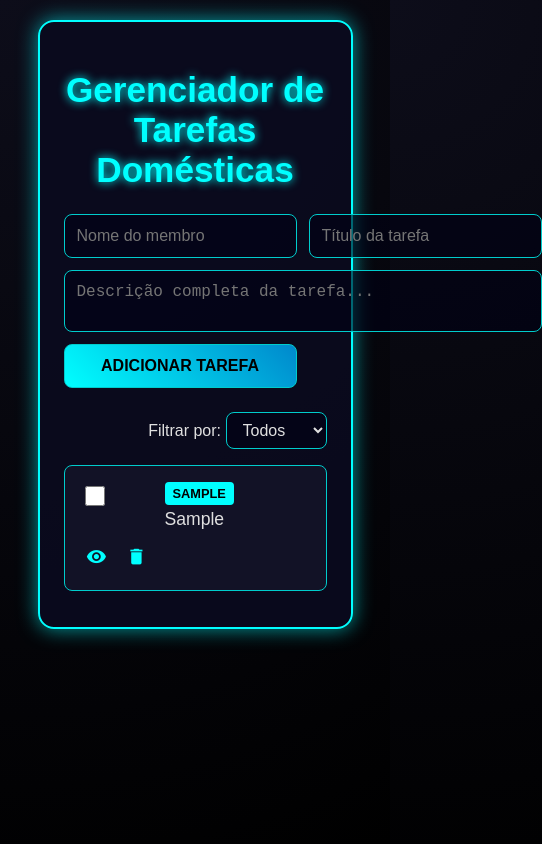
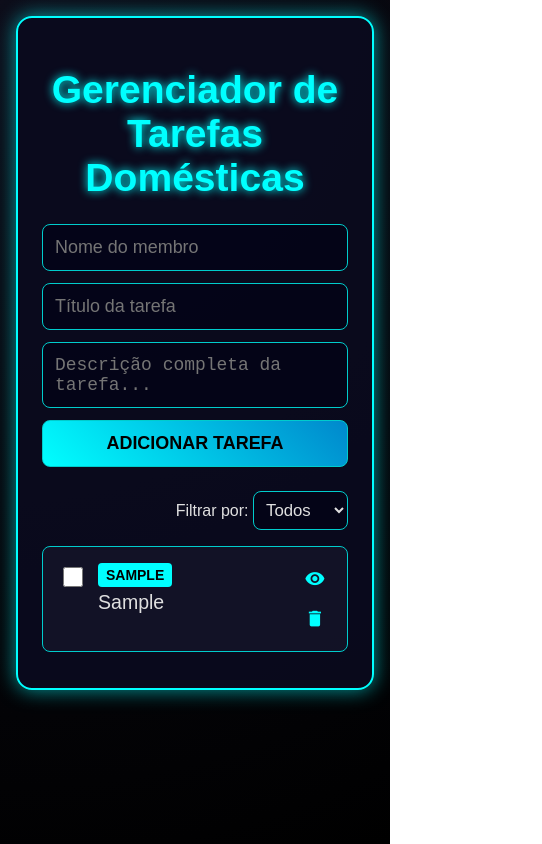
Before and after one commit to jvsouza06/gerenciador-tarefas-domesticas-solo, a plain HTML site: page index.html in a window 390 px wide. Both pictures are taken after typing "Sample", "Sample", "Sample" into the empty fields and a click on the button "ADICIONAR TAREFA". Shown: the whole page, 542 px wide, since content can reach past the window. Drawn offline with Linux system fonts and the light colour scheme.

Commit message:
Melhora layout responsivo e ajusta comportamentos de checkbox

```diff
--- a/style.css
+++ b/style.css
@@ -14,7 +14,7 @@
 *, *::before, *::after { box-sizing: border-box; }
 body {
   margin: 0;
-    padding: 20px;
+  padding: 1rem;
   font-family: 'Orbitron', sans-serif;
   background: radial-gradient(circle at top left, var(--bg-dark), #000);
   color: var(--text-light);
@@ -25,26 +25,26 @@
 }
 .container {
   background: var(--bg-panel);
-    width: 90%; max-width: 700px;
+  width: 100%; max-width: 900px;
   border: 2px solid var(--accent);
   border-radius: 16px;
-    padding: 24px;
+  padding: 1.5rem;
   box-shadow: 0 0 20px rgba(0,255,255,0.6);
   animation: glow 2s ease-in-out infinite alternate;
 }
 @keyframes glow { to { box-shadow: 0 0 40px rgba(0,255,255,0.8); } }
 h1 {
   text-align: center;
-    font-size: 2.2rem;
+  font-size: clamp(1.8rem, 2.2rem + 1vw, 3rem);
   color: var(--accent);
-    margin-bottom: 24px;
+  margin-bottom: 1.5rem;
   text-shadow: 0 0 10px var(--accent);
 }
 .controls {
   display: grid;
-    grid-template-columns: 1fr 1fr;
-    gap: 12px;
-    margin-bottom: 24px;
+  grid-template-columns: repeat(auto-fit, minmax(200px, 1fr));
+  gap: 0.75rem;
+  margin-bottom: 1.5rem;
 }
 .controls input,
 .controls textarea,
@@ -53,21 +53,21 @@
   color: var(--text-light);
   border: 1px solid var(--panel-border);
   border-radius: 8px;
-    padding: 12px;
-    font-size: 1rem;
+  padding: 0.75rem;
+  font-size: clamp(0.9rem, 1rem + 0.5vw, 1.2rem);
   transition: border-color .3s, filter .3s, transform .2s;
 }
 .controls input:focus,
 .controls textarea:focus { border-color: var(--accent); outline: none; }
 .controls textarea {
-    grid-column: span 2;
+  grid-column: 1 / -1;
   resize: none;
   height: auto;
   max-height: 150px;
   overflow-y: hidden;
 }
 .controls button {
-    grid-column: span 2;
+  grid-column: 1 / -1;
   background: linear-gradient(45deg, var(--accent), var(--accent-dark));
   color: #000;
   font-weight: bold;
@@ -75,14 +75,14 @@
   cursor: pointer;
 }
 .controls button:hover { filter: brightness(1.2); transform: scale(1.03); }
-  .filter { text-align: right; margin-bottom: 16px; }
+.filter { text-align: right; margin-bottom: 1rem; }
 .filter select {
   background: rgba(0,0,20,0.6);
   color: var(--text-light);
   border: 1px solid var(--panel-border);
   border-radius: 8px;
-    padding: 8px 12px;
-    font-size: 1rem;
+  padding: 0.5rem;
+  font-size: clamp(0.9rem, 1rem + 0.2vw, 1.1rem);
   transition: border-color .3s;
 }
 .filter select:focus { border-color: var(--accent); outline: none; }
@@ -90,11 +90,11 @@
 li {
   display: grid;
   grid-template-columns: auto 1fr auto;
-    gap: 12px;
+  gap: 0.75rem;
   align-items: start;
   background: rgba(20,20,40,0.8);
-    margin-bottom: 12px;
-    padding: 16px;
+  margin-bottom: 0.75rem;
+  padding: 1rem;
   border-radius: 8px;
   border: 1px solid var(--panel-border);
   transition: background .3s;
@@ -106,39 +106,39 @@
 li.completed .task-text { text-decoration: line-through; }
 li.completed .completed-label { display: inline-block; }
 input[type="checkbox"] {
-    width: 20px; height: 20px;
+  width: 1.25rem; height: 1.25rem;
   accent-color: var(--accent);
   cursor: pointer;
-    margin-top: 4px;
+  margin-top: 0.25rem;
 }
 .info { display: flex; flex-direction: column; }
 .info .header {
   display: flex;
   flex-direction: column;
   align-items: flex-start;
-    gap: 4px;
+  gap: 0.25rem;
   width: 100%;
 }
 .member {
   background: var(--accent);
   color: #000;
-    padding: 4px 8px;
+  padding: 0.25rem 0.5rem;
   border-radius: 4px;
-    font-size: 0.8rem;
+  font-size: clamp(0.7rem, 0.8rem + 0.3vw, 1rem);
   font-weight: bold;
   text-transform: uppercase;
   white-space: nowrap;
 }
 .completed-label {
   color: var(--neon-green);
-    font-size: 0.8rem;
+  font-size: clamp(0.7rem, 0.8rem + 0.3vw, 1rem);
   font-weight: bold;
   text-transform: uppercase;
   text-shadow: 0 0 5px var(--neon-green), 0 0 10px var(--neon-green);
   display: none;
 }
 .task-text {
-    font-size: 1.1rem;
+  font-size: clamp(1rem, 1.1rem + 0.5vw, 1.5rem);
   color: var(--text-light);
   flex: 1 1 auto;
   min-width: 0;
@@ -149,15 +149,15 @@
 .actions {
   display: flex;
   flex-direction: column;
-    gap: 8px;
+  gap: 0.5rem;
 }
 .actions button {
   background: none;
   border: none;
   cursor: pointer;
-    padding: 6px;
-    width: 32px;
-    height: 32px;
+  padding: 0.5rem;
+  width: 2rem;
+  height: 2rem;
   display: inline-flex;
   align-items: center;
   justify-content: center;
@@ -188,28 +188,28 @@
   backdrop-filter: blur(8px);
   border: 3px solid var(--accent);
   border-radius: 12px;
-    width: 90%; max-width: 500px;
+  width: clamp(300px, 90%, 500px);
   max-height: 70vh;
   overflow-y: auto;
-    padding: 20px 16px;
+  padding: 1.25rem;
   box-shadow: 0 0 30px var(--accent);
   overflow-wrap: anywhere;
   word-break: break-word;
   hyphens: auto;
 }
 .close-modal {
-    position: absolute; top: 12px; right: 12px;
+  position: absolute; top: 0.75rem; right: 0.75rem;
   background: none; border: none;
   color: var(--accent); font-size: 1.5rem;
   cursor: pointer;
 }
 .close-modal:hover { color: #fff; }
 .modal-content h2, .modal-content h3 {
-    margin-bottom: 8px;
+  margin-bottom: 0.5rem;
   text-transform: uppercase;
   color: var(--accent);
   text-shadow: 0 0 5px var(--accent);
-    font-size: 1rem;
+  font-size: clamp(1rem, 1.1rem + 0.5vw, 1.5rem);
 }
 .modal-content h2 span, .modal-content h3 span {
   color: var(--text-light);
@@ -217,14 +217,7 @@
 }
 .modal-content p {
   color: var(--text-muted);
-    font-size: 0.9rem;
+  font-size: clamp(0.8rem, 0.9rem + 0.3vw, 1.2rem);
   line-height: 1.4;
-    margin-bottom: 12px;
+  margin-bottom: 0.75rem;
 }
-  @media(max-width:600px) {
-    .controls { grid-template-columns: 1fr; }
-    .controls button { grid-column: span 1; width: 100%; }
-    li { grid-template-columns: auto 1fr; }
-    .actions { flex-direction: row; }
-    .modal-content { max-height: 80vh; }
-  }
```
Lines whose indentation alone changed are shown as unchanged.
